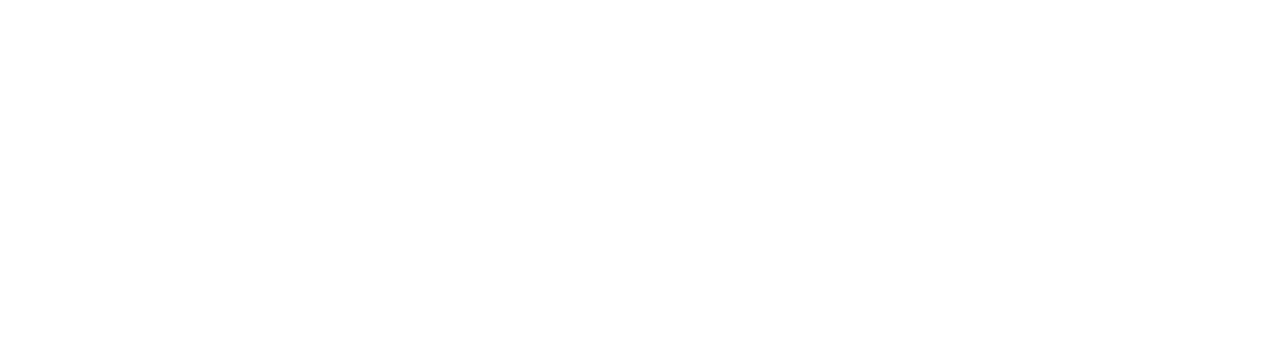
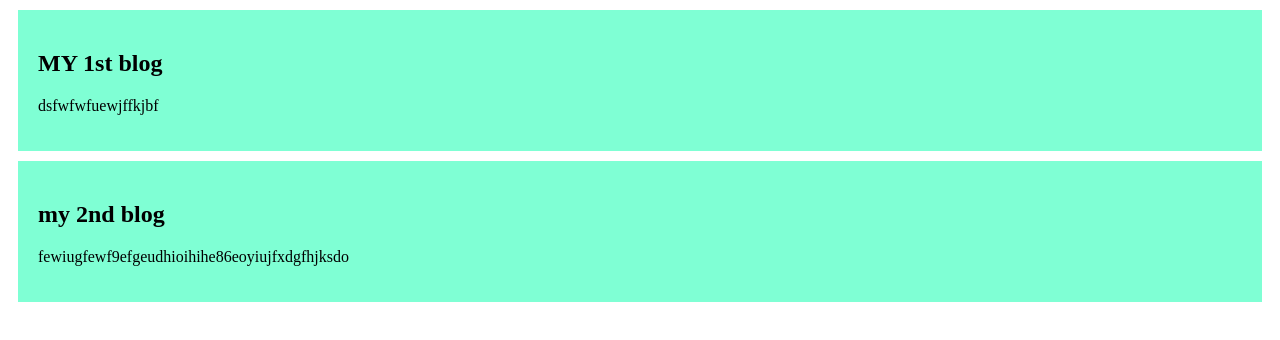
Before and after one commit to shrafayal/my-shelly-coop-repo, a plain HTML site: page index.html in a window 1280 px wide. Drawn offline with Linux system fonts and the light colour scheme.

Commit message:
added the first blog

```diff
--- a/index.html
+++ b/index.html
@@ -4,8 +4,19 @@
     <meta charset="UTF-8">
     <meta name="viewport" content="width=device-width, initial-scale=1.0">
     <title>Sheldon Coooper</title>
+    <link rel="stylesheet" href="style/blog.css">
 </head>
 <body>
-
+    <div><h2>MY 1st blog</h2>
+        <p>
+            dsfwfwfuewjffkjbf
+        </p>
+    </div>
+    <div>
+        <h2>my 2nd blog</h2>
+        <p>
+fewiugfewf9efgeudhioihihe86eoyiujfxdgfhjksdo
+        </p>
+    </div>
 </body>
 </html>
--- /dev/null
+++ b/style/blog.css
@@ -0,0 +1,6 @@
+div{
+    background-color: aquamarine;
+    padding: 20px;
+    margin: 10px;
+
+}
```
